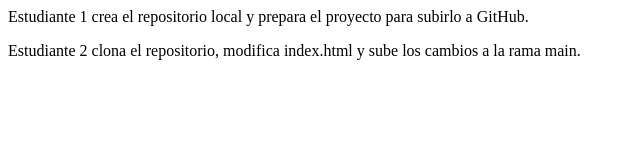
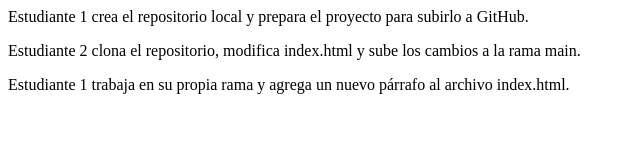
Before and after one commit to francocarrascogabriel-netizen/practica-git-parejas, a plain HTML site: page index.html in a window 1280 px wide. Shown: the whole page, without its empty margins (0-640 px from the left). Drawn offline with Linux system fonts and the light colour scheme.

Commit message:
Estudiante 1 agrega tercer parrafo

```diff
--- a/index.html
+++ b/index.html
@@ -1,2 +1,3 @@
 <p>Estudiante 1 crea el repositorio local y prepara el proyecto para subirlo a GitHub.</p>
 <p>Estudiante 2 clona el repositorio, modifica index.html y sube los cambios a la rama main.</p>
+<p>Estudiante 1 trabaja en su propia rama y agrega un nuevo párrafo al archivo index.html.</p>
```
